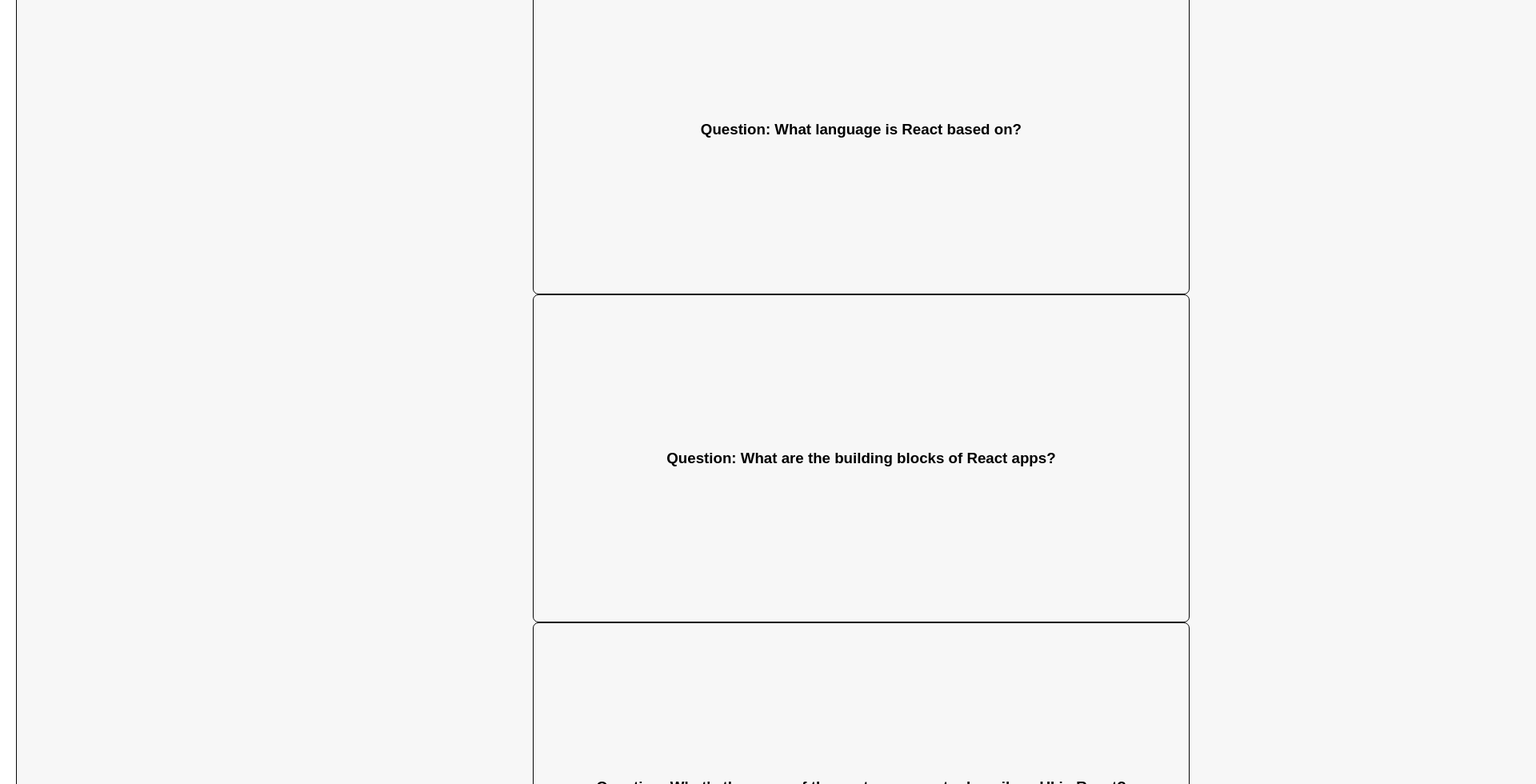
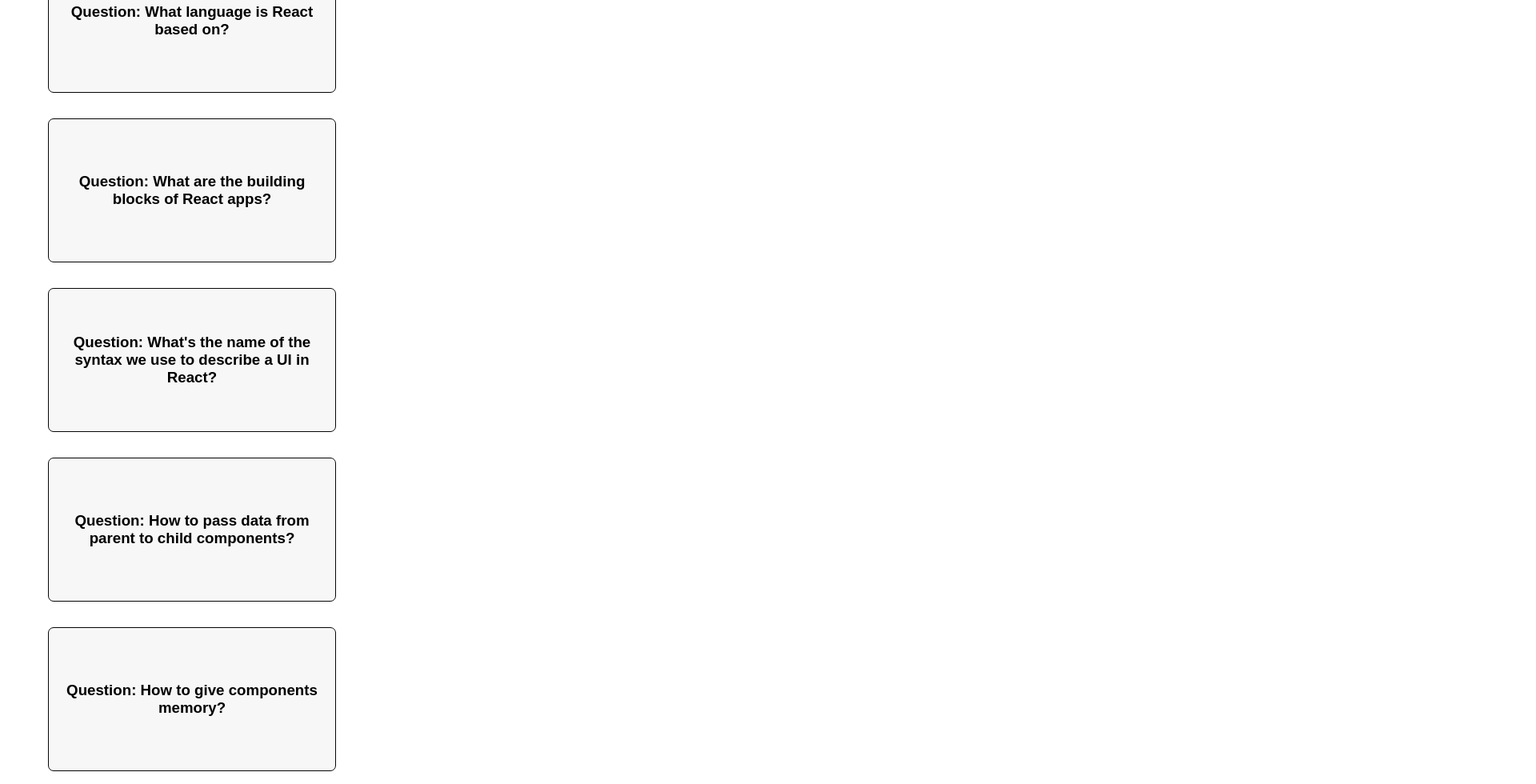
Before and after one commit to vimal336/React-js-projects, a React (Create React App) app in the folder flashcard/: page / in a window 1280 px wide. Shown: the part 100-1080 px from the top of the page at 80% size, 1920 px wide, since content can reach past the window. Built offline with nearby package versions, Linux system fonts and the light colour scheme.

Commit message:
react flashcard project

```diff
--- a/flashcard/src/App.js
+++ b/flashcard/src/App.js
@@ -4,66 +4,90 @@
 export default function App() {
   return (
     <div className="App">
-      <FlashCards question = 'What language is React based on?' answer = 'Javascript'/>
+      <FlashCards
+        question="What language is React based on?"
+        answer="Javascript"
+        id={1231}
+      />
+      <FlashCards
+        question="What are the building blocks of React apps?"
+        answer="Components"
+        id={1232}
+      />
+      <FlashCards
+        question="What's the name of the syntax we use to describe a UI in React?"
+        answer="Jsx"
+        id={1233}
+      />
+      <FlashCards
+        question="How to pass data from parent to child components?"
+        answer="Props"
+        id={1234}
+      />
+      <FlashCards
+        question="How to give components memory?"
+        answer="usestate hook"
+        id={1235}
+      />
+      <FlashCards
+        question="What do we call an input element that is completely synchronised with state?"
+        answer="controlled elements"
+        id={1236}
+      />
     </div>
   );
 }
 
-const questions = [
-  {
-    id: 3457,
-    question: "What language is React based on?",
-    answer: "JavaScript",
-  },
-  {
-    id: 7336,
-    question: "What are the building blocks of React apps?",
-    answer: "Components",
-  },
-  {
-    id: 8832,
-    question: "What's the name of the syntax we use to describe a UI in React?",
-    answer: "JSX",
-  },
-  {
-    id: 1297,
-    question: "How to pass data from parent to child components?",
-    answer: "Props",
-  },
-  {
-    id: 9103,
-    question: "How to give components memory?",
-    answer: "useState hook",
-  },
-  {
-    id: 2002,
-    question:
-      "What do we call an input element that is completely synchronised with state?",
-    answer: "Controlled element",
-  },
-];
+// const questions = [
+//   {
+//     id: 3457,
+//     question: "What language is React based on?",
+//     answer: "JavaScript",
+//   },
+//   {
+//     id: 7336,
+//     question: "What are the building blocks of React apps?",
+//     answer: "Components",
+//   },
+//   {
+//     id: 8832,
+//     question: "What's the name of the syntax we use to describe a UI in React?",
+//     answer: "JSX",
+//   },
+//   {
+//     id: 1297,
+//     question: "How to pass data from parent to child components?",
+//     answer: "Props",
+//   },
+//   {
+//     id: 9103,
+//     question: "How to give components memory?",
+//     answer: "useState hook",
+//   },
+//   {
+//     id: 2002,
+//     question:
+//       "What do we call an input element that is completely synchronised with state?",
+//     answer: "Controlled element",
+//   },
+// ];
 
-function FlashCards() {
+function FlashCards(props) {
   const [card, setCard] = useState("");
 
-
-  const cardChange = (e) => {
-    setCard(e.target.value);
-    setCard(card = {})
+  const handleAnswer = () => {
+    setCard(!card);
   };
 
 
   return (
     <div className="flashcards">
-      <div>
-        <ul onClick={cardChange}>
-          {questions.map((question) => (
-           <div key={question.id}>
-           <h3>Question: {question.question}</h3>
-         </div>
-          ))}
-        </ul>
-      </div>
+      <ul className={`your-element ${card ? 'blue-background' : ''}`}
+      onClick={handleAnswer}>
+        <div key={props.id}>
+          <h3>Question: {props.question}</h3>
+        </div>
+      </ul>
     </div>
   );
 }
```
